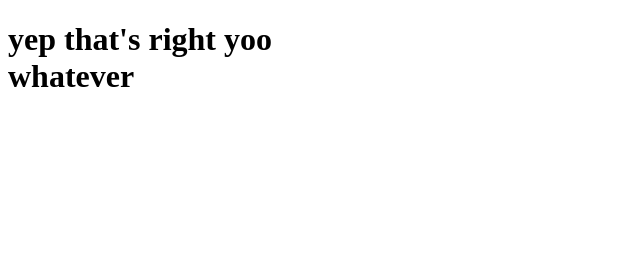
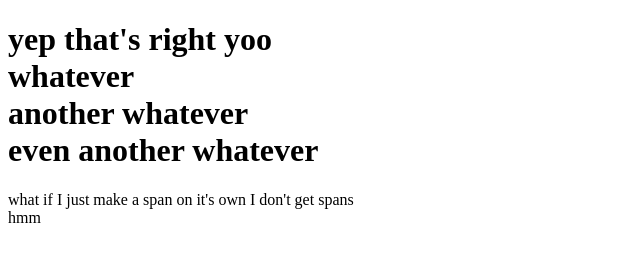
Before and after one commit to hasanjackson/learning-test, a plain HTML site: page site/index.html in a window 1280 px wide. Shown: the whole page, without its empty margins (0-640 px from the left). Drawn offline with Linux system fonts and the light colour scheme.

Commit message:
another update

```diff
--- a/site/index.html
+++ b/site/index.html
@@ -5,6 +5,11 @@
 </head>
 <body>
 <h1> yep that's right yoo
-<div> whatever </div> </h1>
+<div> whatever
+<div>another whatever</div> </div>
+<div>even another whatever</div> </h1>
+<span> what if I just make a span on it's own</span>
+<span>I don't get spans</span>
+<div> <span>hmm</span> </div>
 </body>
 </html>
```
